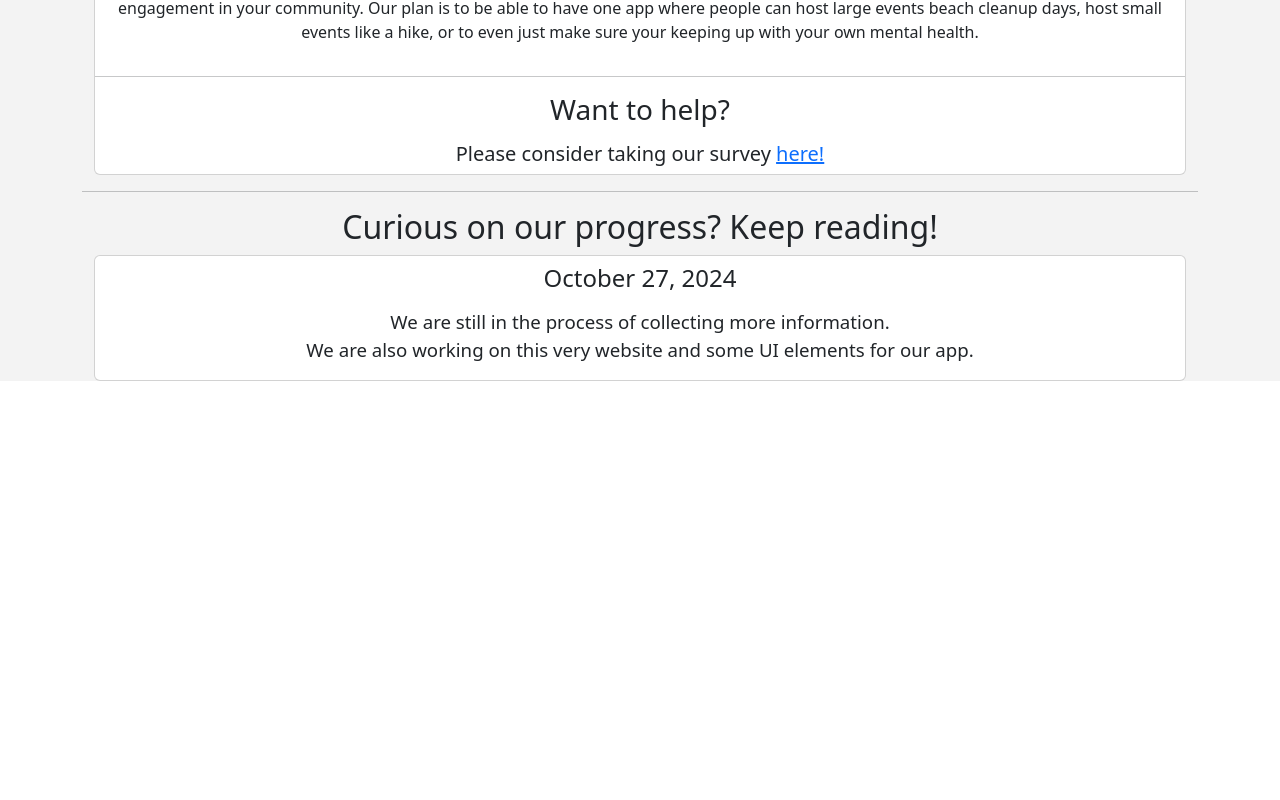
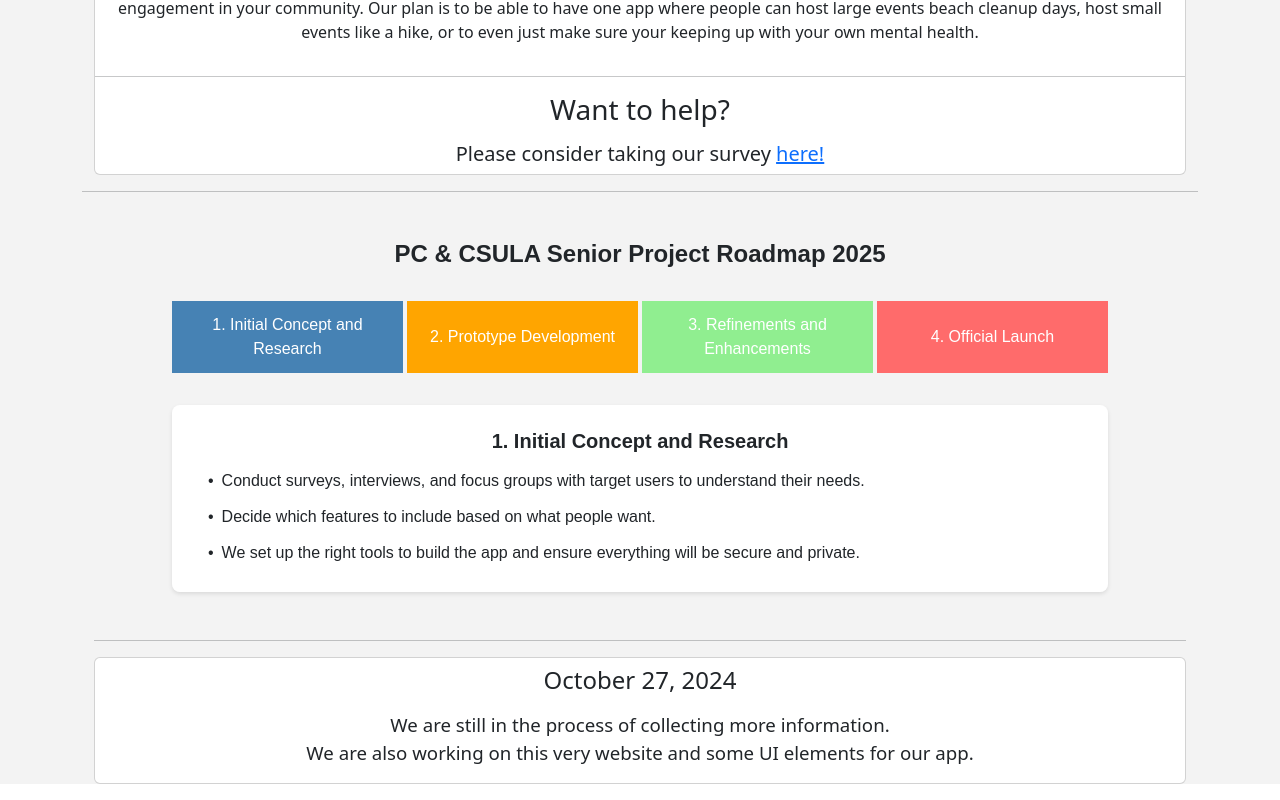
Before and after one commit to TheKyleGit/WeGoToCalStateLA, a React (Create React App) app: page / in a window 1280 px wide. Shown: the part 743-1543 px from the top of the page. Before the commit the page ends 1140 px from the top, so only its background shows below. Built offline with nearby package versions, Linux system fonts and the light colour scheme.

Commit message:
Roadmap for WeGoToCalStateLA
The roadmap is an interactive four colored bar representing the stages of the development cycle for the wegotocalstatela app. The code tracks the state and displays information based on the active stage displaying its infromation.

```diff
--- a/src/components/Blog.js
+++ b/src/components/Blog.js
@@ -4,6 +4,8 @@ import { Container, Card, Row } from 'react-bootstrap';
 import "./Main.css";
 
 import AerialView from "./assets/campus-aerial-view.jpg";
+
+import ProjectRoadmap from "./ProjectRoadmap";
 
 const Blog = () => {
     return (
@@ -34,13 +36,15 @@ const Blog = () => {
                 </Container>
                 <hr className="hr hr-blurry" />
                 <Container className="text-center">
-                <h2>
-                    Curious on our progress? Keep reading!
-                </h2>
+
+                    <ProjectRoadmap />
+                    <hr className="hr hr-blurry" />
+                    <Container className="text-center">
+                    </Container>
                     <Card className="text-center mb-3">
                         <Card.Title className="pt-2"><h4>October 27, 2024</h4></Card.Title>
-                    <Card.Text><p style={{fontSize: "14pt"}}>
-                        We are still in the process of collecting more information.<br/>We are also working on this very website and some UI elements for our app.
+                        <Card.Text><p style={{ fontSize: "14pt" }}>
+                            We are still in the process of collecting more information.<br />We are also working on this very website and some UI elements for our app.
                         </p></Card.Text>
                     </Card>
                 </Container>
--- /dev/null
+++ b/src/components/ProjectRoadmap.js
@@ -0,0 +1,147 @@
+import React, { useState } from 'react';
+
+const styles = {
+  container: {
+    padding: '32px',
+    maxWidth: '1000px',
+    margin: '0 auto',
+    fontFamily: 'Arial, sans-serif',
+    height: '52vh', // Fixed height
+    display: 'flex',
+    flexDirection: 'column',
+  },
+  title: {
+    textAlign: 'center',
+    fontSize: '24px',
+    fontWeight: 'bold',
+    marginBottom: '32px',
+  },
+  stagesContainer: {
+    display: 'flex',
+    gap: '4px',
+    marginBottom: '32px',
+  },
+  stageBar: {
+    flex: 1,
+    cursor: 'pointer',
+    padding: '12px',
+    textAlign: 'center',
+    color: 'white',
+    minHeight: '50px',
+    display: 'flex',
+    alignItems: 'center',
+    justifyContent: 'center',
+  },
+  content: {
+    backgroundColor: 'white',
+    padding: '24px',
+    borderRadius: '8px',
+    boxShadow: '0 2px 4px rgba(0,0,0,0.1)',
+    overflowY: 'auto', // Adds scroll if content is too long
+    flex: 1, // Takes remaining space
+  },
+  contentTitle: {
+    fontSize: '20px',
+    fontWeight: 'bold',
+    marginBottom: '16px',
+    textAlign: 'center',
+  },
+  list: {
+    listStyle: 'none',
+    padding: 0,
+  },
+  listItem: {
+    marginBottom: '12px',
+    paddingLeft: '12px', // Reduced from 20px
+    position: 'relative',
+    display: 'flex', // Added for better bullet alignment
+    alignItems: 'flex-start', // Aligns bullet with first line of text
+  },
+  bullet: {
+    marginRight: '8px', // Added space between bullet and text
+  }
+};
+
+const ProjectRoadmap = () => {
+  const [activeStage, setActiveStage] = useState(1);
+
+  const stages = [
+    {
+      stage: 1,
+      color: '#4682B4',
+      title: '1. Initial Concept and Research',
+      content: [
+        'Conduct surveys, interviews, and focus groups with target users to understand their needs.',
+        'Decide which features to include based on what people want.',
+        'We set up the right tools to build the app and ensure everything will be secure and private.'
+      ]
+    },
+    {
+      stage: 2,
+      color: '#FFA500',
+      title: '2. Prototype Development',
+      content: [
+        'We make simple layouts of each screen to see how the app will flow and look.',
+        'We design the app to be attractive, easy to use, and accessible to everyone.',
+        'We build a sample version for real people to try, gathering feedback to make improvements.'
+      ]
+    },
+    {
+      stage: 3,
+      color: '#90EE90',
+      title: '3. Refinements and Enhancements',
+      content: [
+        'We create the parts that people will interact with, ensuring it looks good on any device.',
+        'We develop the "behind-the-scenes" parts of the app to manage data and make everything run smoothly.',
+        'We put in tools like goal tracking, mood tracking, and other well-being resources.',
+        'We test everything to make sure the app is reliable, secure, and easy to use.'
+      ]
+    },
+    {
+      stage: 4,
+      color: '#FF6B6B',
+      title: '4. Official Launch',
+      content: [
+        'User We release a test version to a small group to make sure everything works well.',
+        'We make the app available to everyone and start sharing it with our target audience.'
+      ]
+    }
+  ];
+
+  return (
+    <div style={styles.container}>
+      <h1 style={styles.title}>PC & CSULA Senior Project Roadmap 2025</h1>
+
+      <div style={styles.stagesContainer}>
+        {stages.map((stage) => (
+          <div
+            key={stage.stage}
+            onClick={() => setActiveStage(stage.stage)}
+            style={{
+              ...styles.stageBar,
+              backgroundColor: stage.color,
+            }}
+          >
+            {stage.title}
+          </div>
+        ))}
+      </div>
+
+      <div style={styles.content}>
+        <h2 style={styles.contentTitle}>
+          {stages[activeStage - 1].title}
+        </h2>
+        <ul style={styles.list}>
+          {stages[activeStage - 1].content.map((item, index) => (
+            <li key={index} style={styles.listItem}>
+              <span style={styles.bullet}>•</span>
+              {item}
+            </li>
+          ))}
+        </ul>
+      </div>
+    </div>
+  );
+};
+
+export default ProjectRoadmap;
```
Lines whose indentation alone changed are shown as unchanged.
